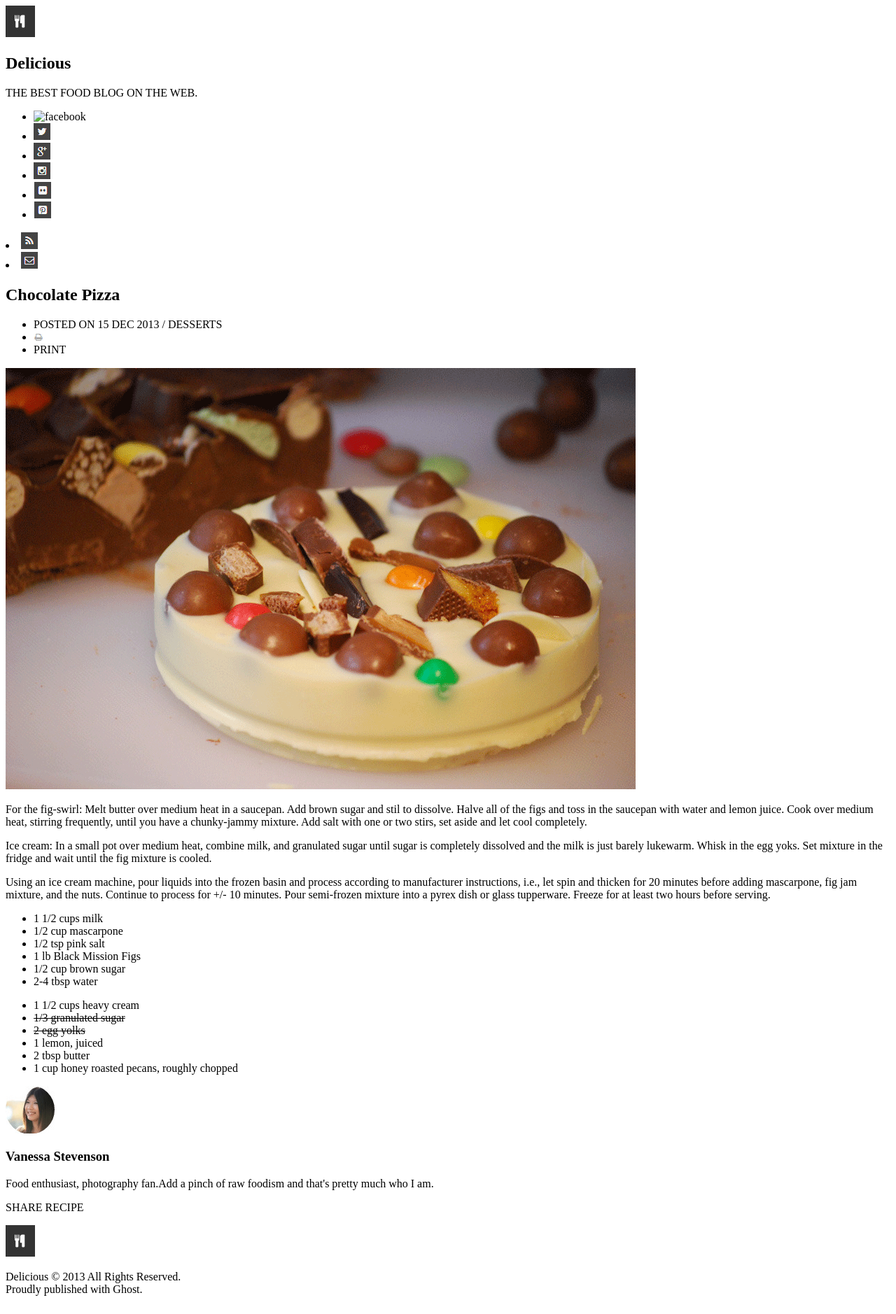
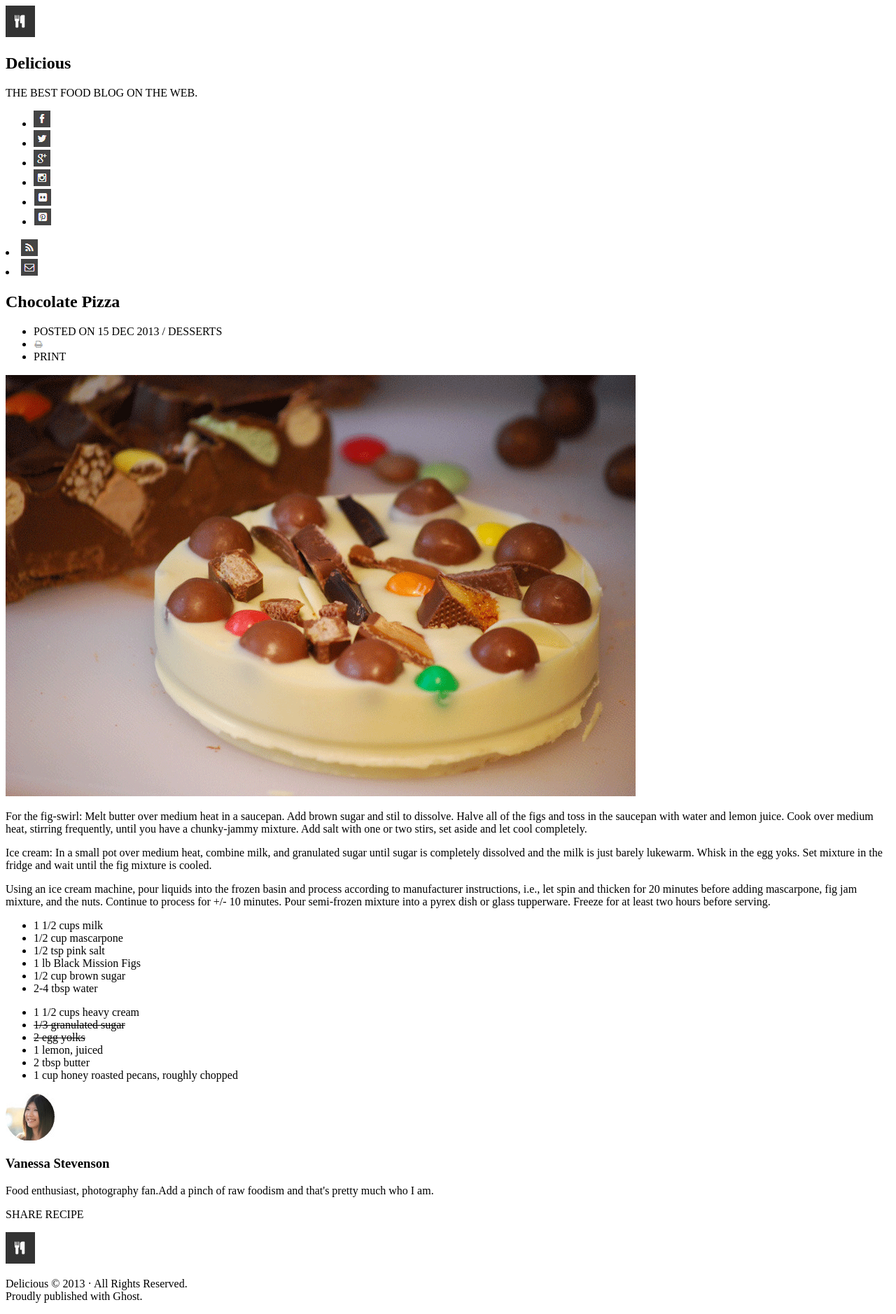
Before and after one commit to mdomeck/chocolate-pizza, a plain HTML site: page index.html in a window 1280 px wide. Shown: the whole page at 70% size. Drawn offline with Linux system fonts and the light colour scheme.

Commit message:
html reference

```diff
--- a/index.html
+++ b/index.html
@@ -15,7 +15,7 @@
     <h2>Delicious</h2>
     <p>THE BEST FOOD BLOG ON THE WEB.</p>
     <ul id="first-links">
-      <li><img src="images/fb-icon" alt="facebook"></li>
+      <li><img src="images/fb-icon.png" alt="facebook"></li>
       <li><img src="images/twit-icon.png" alt="twitter"></li>
       <li><img src="images/gp-icon.png" alt="Google"></li>
       <li><img src="images/insta-icon.png" alt="Instagram"></li>
@@ -67,7 +67,9 @@
 <footer>
   <div>
     <img src="images/logo.png" alt="logo">
-    <p>Delicious &copy; 2013 All Rights Reserved. <br>Proudly published with Ghost.</p>
+
+    <!-- https://www.toptal.com/designers/htmlarrows/punctuation/middle-dot/; https://webmasters.stackexchange.com/questions/29682/how-do-i-add-the-copyright-symbol-to-my-webpage-->
+    <p>Delicious &copy; 2013 &#183; All Rights Reserved. <br>Proudly published with Ghost.</p>
   </div>
 </footer>
 </body>
```
